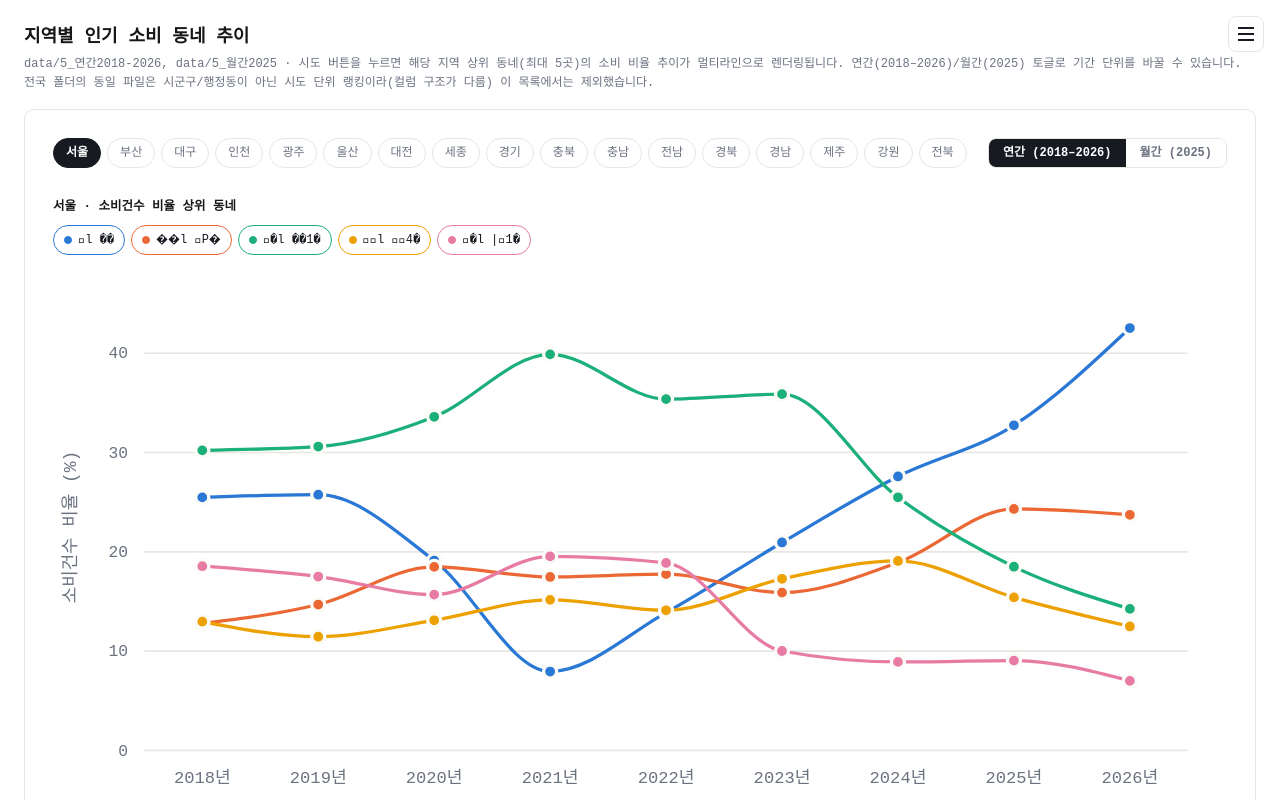
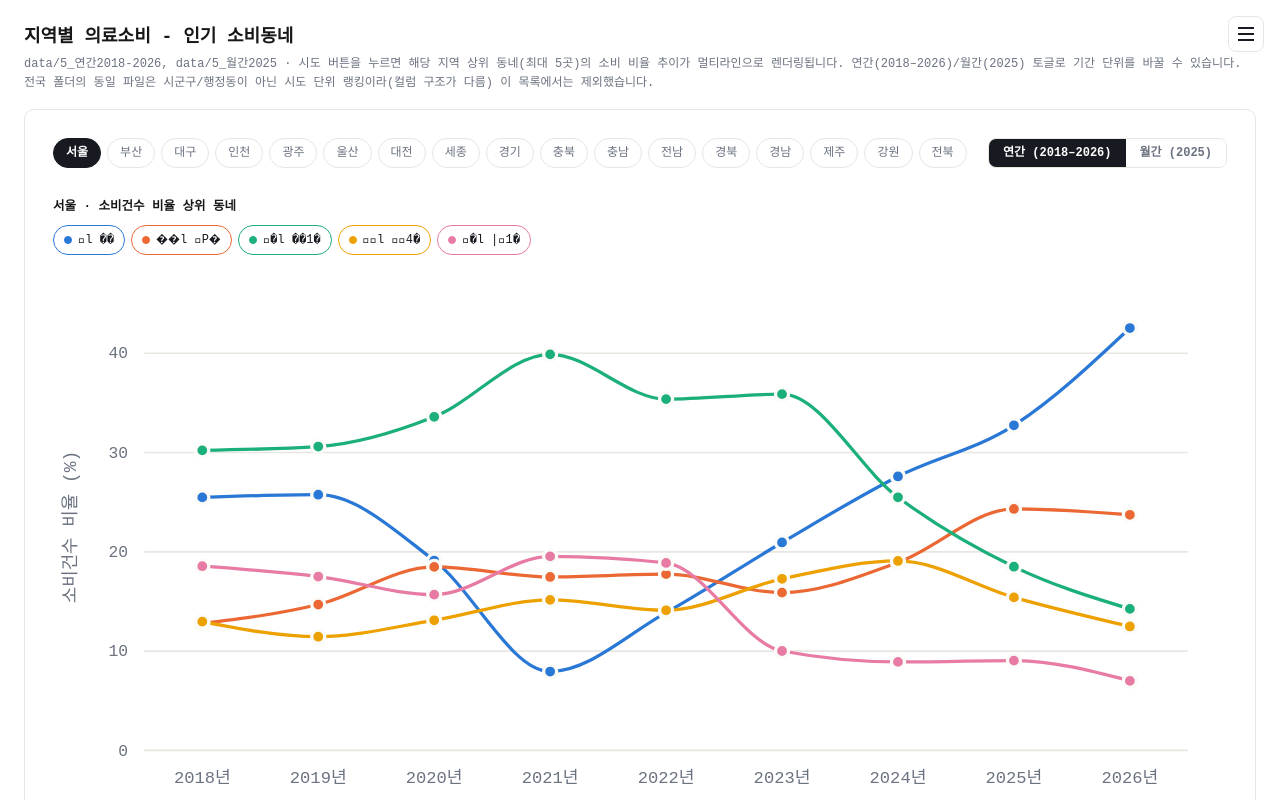
Before and after one commit to Kiip-Corp/target-tour, a Next.js app: page /medicalPopularNeighborhoods in a window 1280 px wide. Shown: the top 800 px of the page. Built offline with nearby package versions, Linux system fonts and the light colour scheme.

Commit message:
feat: update headings for medical consumption pages to enhance clarity

```diff
--- a/app/(poc2)/medicalPopularNeighborhoods/page.tsx
+++ b/app/(poc2)/medicalPopularNeighborhoods/page.tsx
@@ -87,7 +87,7 @@ export default async function MedicalPopularNeighborhoodsPage() {
 
   return (
     <div style={{ padding: 24, fontFamily: "ui-monospace, monospace", fontSize: 13 }}>
-      <h1 style={{ fontSize: 18, fontWeight: 700, marginBottom: 4 }}>지역별 인기 소비 동네 추이</h1>
+      <h1 style={{ fontSize: 18, fontWeight: 700, marginBottom: 4 }}>지역별 의료소비 - 인기 소비동네</h1>
       <p style={{ fontSize: 12, color: "#6B7280", marginBottom: 16, lineHeight: 1.6 }}>
         data/5_연간2018-2026, data/5_월간2025 · 시도 버튼을 누르면 해당 지역 상위 동네(최대
         5곳)의 소비 비율 추이가 멀티라인으로 렌더링됩니다. 연간(2018–2026)/월간(2025) 토글로
--- a/app/(poc2)/medicalSpecialtyByRegion/page.tsx
+++ b/app/(poc2)/medicalSpecialtyByRegion/page.tsx
@@ -62,7 +62,7 @@ export default async function MedicalSpecialtyByRegionPage() {
   return (
     <div style={{ padding: 24, fontFamily: "ui-monospace, monospace", fontSize: 13 }}>
       <h1 style={{ fontSize: 18, fontWeight: 700, marginBottom: 4 }}>
-        지역별 진료과목 소비 비율
+        지역별 의료소비 - 진료과목별
       </h1>
       <p style={{ fontSize: 12, color: "#6B7280", marginBottom: 16, lineHeight: 1.6 }}>
         data/5_연간2018-2026/&lt;시도&gt;/…진료과목별 비율.csv · 시도 버튼을 누르면 해당 지역의
```
